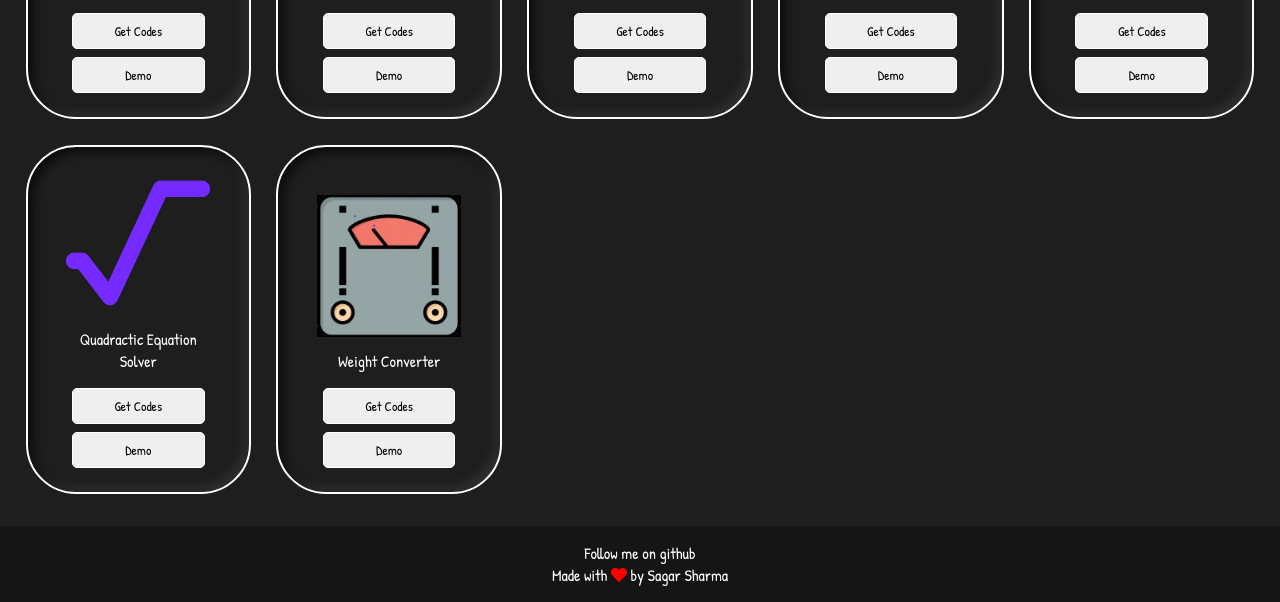
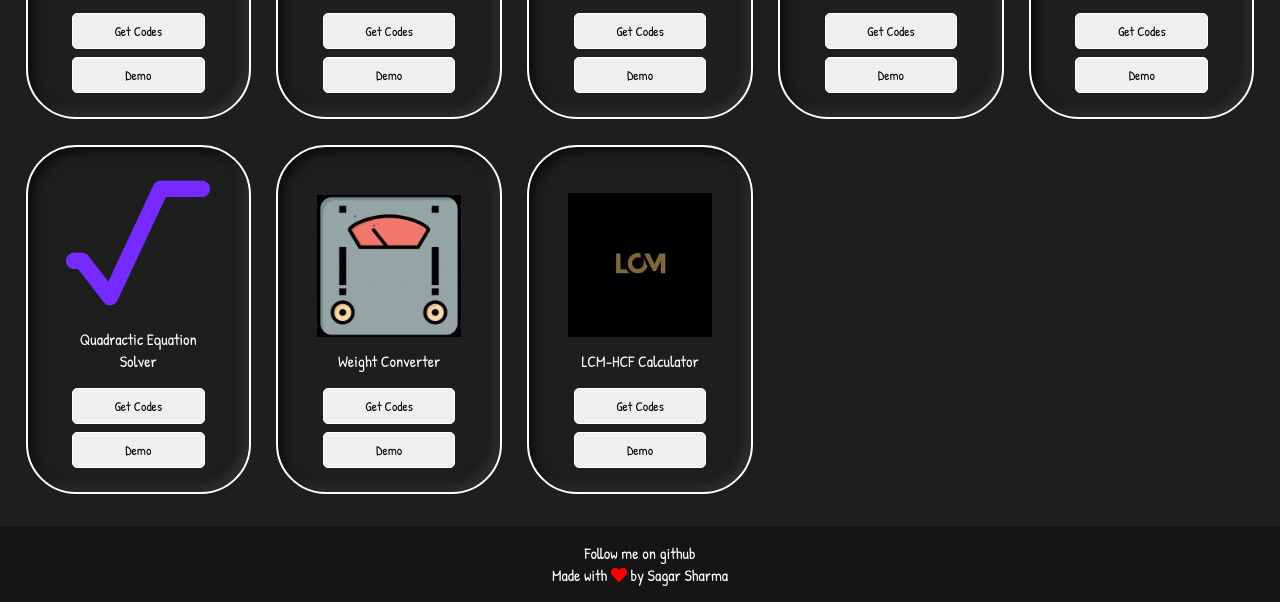
Before and after one commit to Sagar-Sharma-7/Github-projects, a plain HTML site: page index.html in a window 1280 px wide. Shown: the part 1114-1716 px from the top of the page. Drawn offline with Linux system fonts and the light colour scheme.

Commit message:
added lcm and hcf calculator

```diff
--- a/index.html
+++ b/index.html
@@ -202,6 +202,17 @@
                 </div>
             </div>
 
+            <div class="project">
+                <div class="logo">
+                    <img src="./public/img/lcm-hcf.jfif" alt="logo" class="projectLogo">
+                </div>
+                <p class="name"></p>
+                <div class="buttons">
+                    <button class="code" onclick="lcmHcfCodes()">Get Codes</button>
+                    <button class="demo" onclick="lcmHcfDemo()">Demo</button>
+                </div>
+            </div>
+
         </div>
         <footer>
             <a href="https://github.com/Sagar-Sharma-7" target="_blank" title="github" >Follow me on github </a>
--- a/public/js/main.js
+++ b/public/js/main.js
@@ -29,7 +29,8 @@ const projectArr = [
     "Ceaser Cipher",
     "Digital Clock",
     "Quadractic Equation Solver",
-    "Weight Converter"
+    "Weight Converter",
+    "LCM-HCF Calculator"
 ]
 
 for(let i = 0; i < projectArr.length; i++){
@@ -106,6 +107,10 @@ weightCodes = () => {
     window.open("https://github.com/Sagar-Sharma-7/Weight-Converter")
 }
 
+lcmHcfCodes = () => {
+    window.open("https://github.com/Sagar-Sharma-7/LCM-HCF")
+}
+
 
 // demos
 gradientDemo = () => {
@@ -175,3 +180,7 @@ quadraticDemo = () => {
 weightDemo = () => {
     window.open("https://sagar-sharma-7.github.io/Weight-Converter/public/index.html")
 }
+
+lcmHcfDemo = () => {
+    window.open("https://sagar-sharma-7.github.io/LCM-HCF/")
+}
```
Also changed, not shown: public/img/lcm-hcf.jfif (added).
